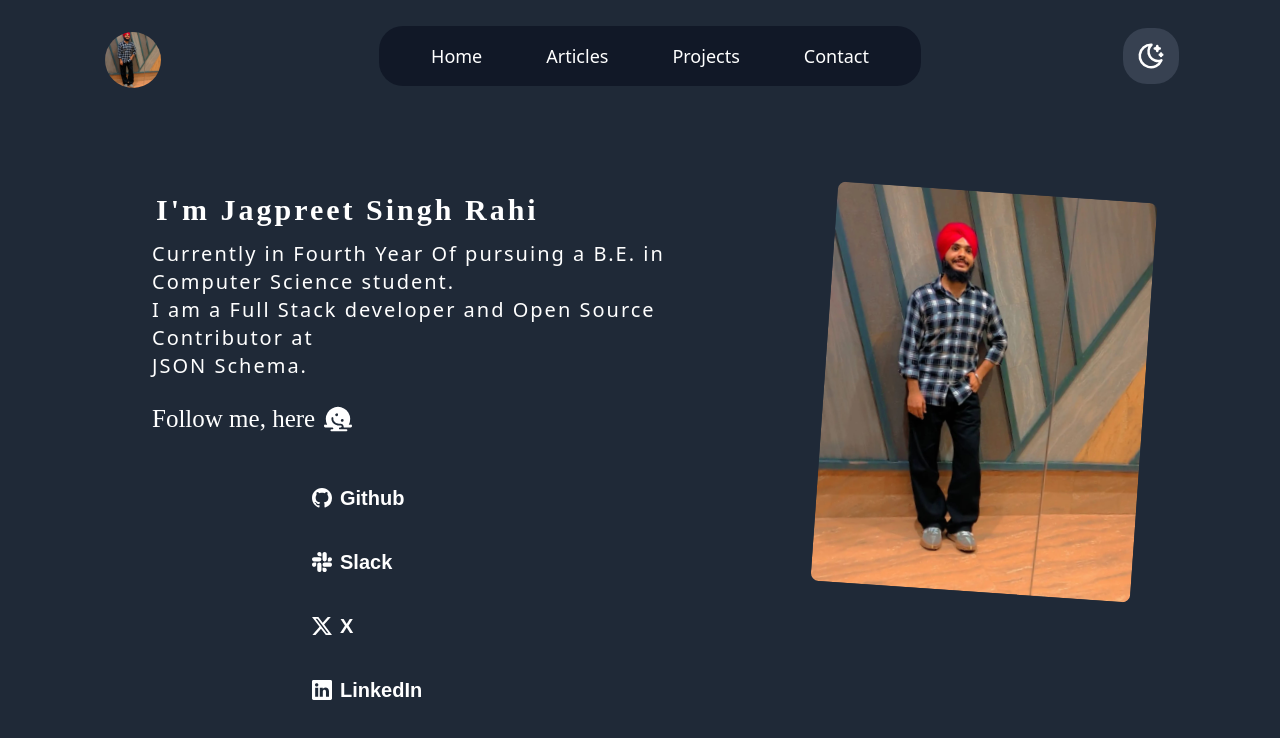
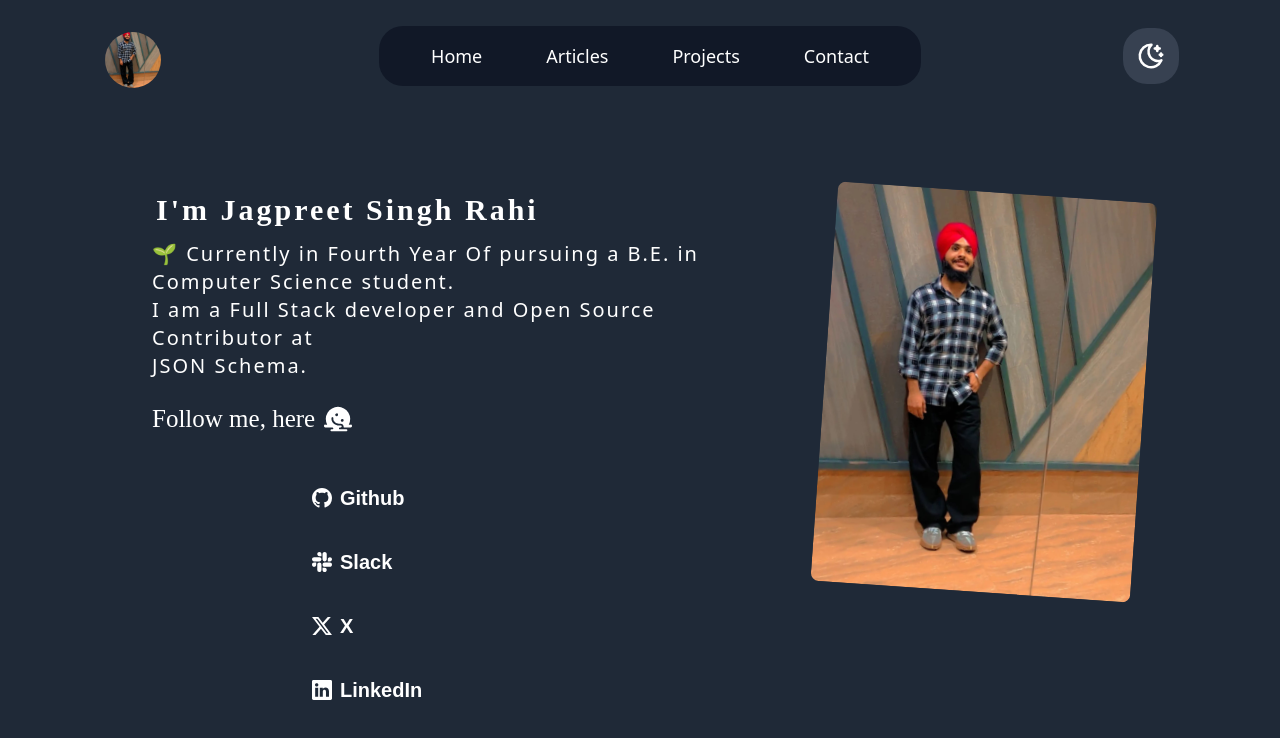
Before and after one commit to jagpreetrahi/jaggi-portfolio, a React (Vite) app: page / in a window 1280 px wide. Shown: the top 738 px of the page. Built offline with nearby package versions, Linux system fonts and the light colour scheme; a web font is replaced by a local one.

Commit message:
Added the icon

```diff
--- a/src/Component/HeroBar.jsx
+++ b/src/Component/HeroBar.jsx
@@ -24,7 +24,7 @@ function HeroBar(){
                 </motion.div>
 
                 <div className="flex flex-col mx-24">
-                    <span className="text-white text-xl  mt-3" style={{letterSpacing : '2px'}}> Currently in Fourth Year Of pursuing a B.E. in Computer Science student. <pre></pre>I am a Full Stack developer and Open Source Contributor at <h5>JSON Schema.</h5> </span>
+                    <span className="text-white text-xl  mt-3" style={{letterSpacing : '2px'}}>🌱 Currently in Fourth Year Of pursuing a B.E. in Computer Science student.<pre></pre>I am a Full Stack developer and Open Source Contributor at <h5>JSON Schema.</h5> </span>
                     <div className="flex flex-row gap-2">
                             <h4 className="social-follow mt-5">Follow me, here </h4>
                             <PiSmileyMeltingFill  size={30} className="mt-6 text-white relative"/>
```
